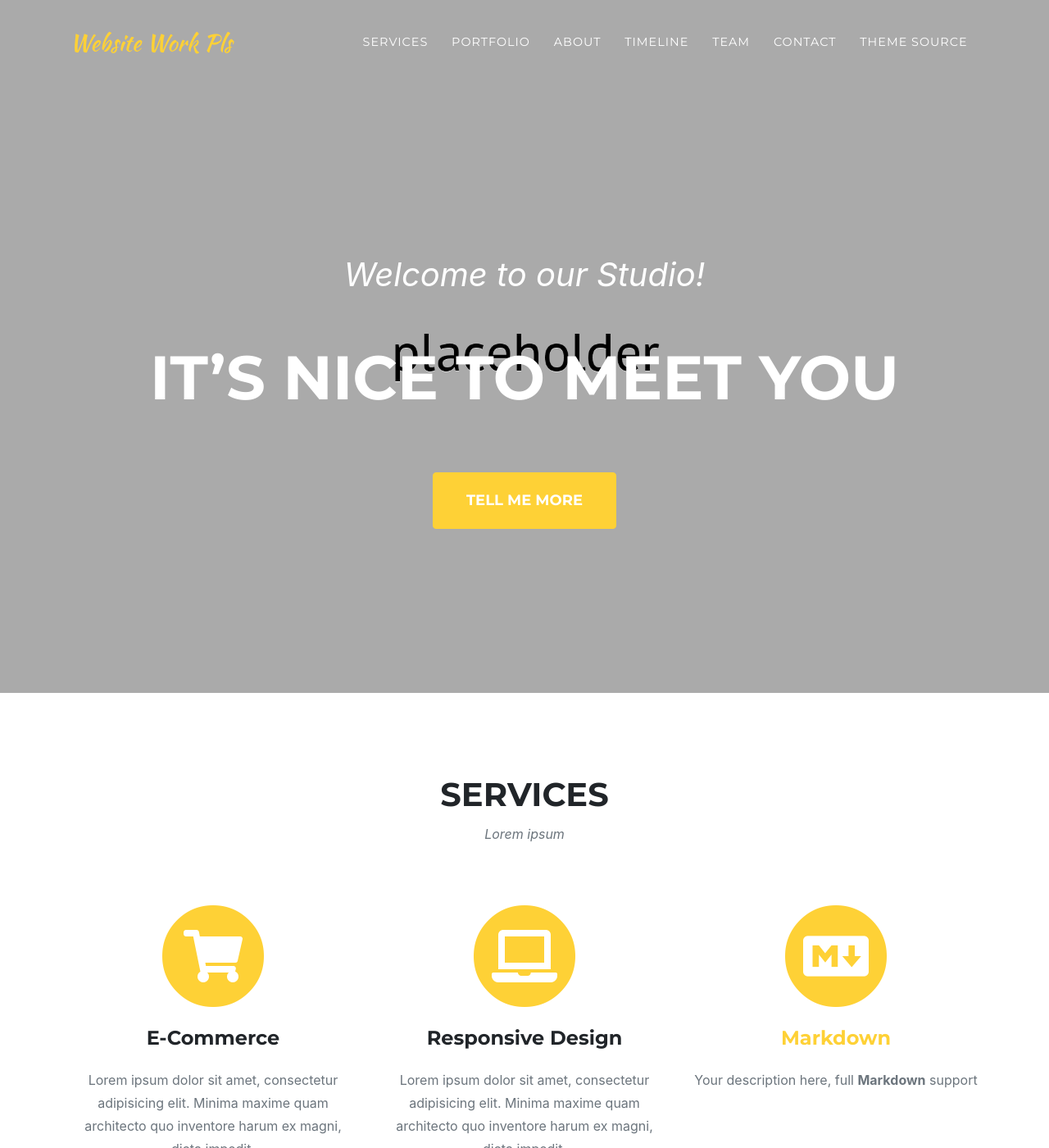
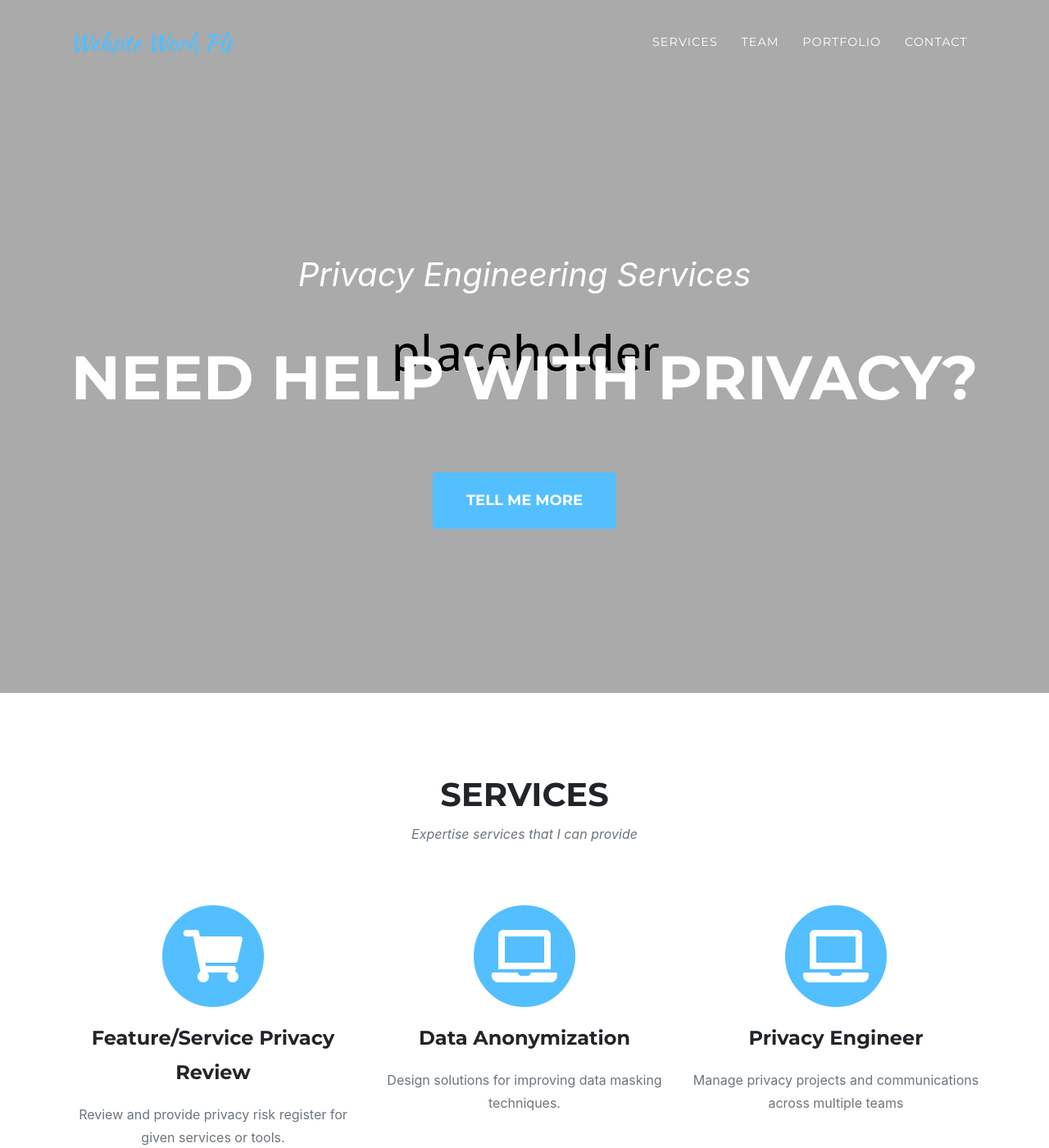
Before and after one commit to jake-integrativeprivacy/jake-integrativeprivacy.github.io, a Jekyll site: the page built from index.md, in a window 1280 px wide and 1400 px high. Shown: the whole window at 82% size. Built offline with Jekyll 4.4.1, drawn with Linux system fonts in a browser that asks for light colours; some web fonts are replaced; some of the changed text lies outside the part shown.

Commit message:
first push to update to myself :)

```diff
--- a/_data/sitetext.yml
+++ b/_data/sitetext.yml
@@ -11,68 +11,74 @@
 # -----------------
 en: &DEFAULT_EN
   header:
-    title: Welcome to our Studio!
-    text: It's Nice To Meet You
+    title: Privacy Engineering Services
+    text: Need help with privacy?
     button: Tell Me More
     buttonlink: "#services"
 
   services:
     title: "Services"
-    text: "Lorem ipsum"
+    text: "Expertise services that I can provide"
     section: services
     list:
-      - title: "E-Commerce"
-        desc: "Lorem ipsum dolor sit amet, consectetur adipisicing elit. Minima maxime quam architecto quo inventore harum ex magni, dicta impedit."
+      - title: "Feature/Service Privacy Review"
+        desc: "Review and provide privacy risk register for given services or tools."
         icon: fas fa-shopping-cart #find more at https://fontawesome.com/icons
-      - title: "Responsive Design"
-        desc: "Lorem ipsum dolor sit amet, consectetur adipisicing elit. Minima maxime quam architecto quo inventore harum ex magni, dicta impedit."
+      - title: "Data Anonymization"
+        desc: "Design solutions for improving data masking techniques."
         icon: fas fa-laptop
-      - title: "[Markdown](https://en.wikipedia.org/wiki/Markdown)"
-        desc: "Your description here, full **Markdown** support"
-        icon: fab fa-markdown
+      - title: "Privacy Engineer"
+        desc: "Manage privacy projects and communications across multiple teams"
+        icon: fas fa-laptop
+      - title: "Full Service Consulting"
+        desc: "Manage privacy projects and communications across multiple teams"
+        icon: fas fa-laptop
+#      - title: "[Markdown](https://en.wikipedia.org/wiki/Markdown)"
+#        desc: "Your description here, full **Markdown** support"
+#        icon: fab fa-markdown
 
   portfolio:
     title: "Portfolio"
-    text: "Lorem ipsum dolor sit amet consectetur."
+    text: "List of projects that I have worked on."
     section: portfolio
     closebutton: "Close Project"
 
-  timeline:
-    title: "Timeline"
-    text: "Lorem ipsum timeline"
-    section: timeline
+#  timeline:
+#    title: "Timeline"
+#    text: "Lorem ipsum timeline"
+#    section: timeline
     # left is the default
     #start_align: "left"
-    events:
-      - title: "Our Humble Beginnings"
-        year: "2009-2011"
-        desc: "Lorem ipsum dolor sit amet, consectetur adipisicing elit. Sunt ut voluptatum eius sapiente, totam reiciendis temporibus qui quibusdam, recusandae sit vero unde, sed, incidunt et ea quo dolore laudantium consectetur!"
-        image: assets/img/timeline/1.jpg
-        alt:
-      - title: "An Agency is Born"
-        year: "March 2011"
-        desc: "Lorem ipsum dolor sit amet, consectetur adipisicing elit. Sunt ut voluptatum eius sapiente, totam reiciendis temporibus qui quibusdam, recusandae sit vero unde, sed, incidunt et ea quo dolore laudantium consectetur!"
-        image: assets/img/timeline/2.jpg
-        alt:
-      - title: "Jekyll Theme is created"
-        year: "2019"
-        desc: "Ravi Riley converted Agency, a Bootstrap-based theme, into a Jekyll theme. The Jekyll theme can be installed as a Ruby gem, or remotely. For more information, visit the documentation."
-        image: assets/img/timeline/3.jpg
-        alt: image alt text
-      - title: "Title"
-        year: "2009-2011"
-        desc: "Your description here, **Markdown** is fully supported."
-        image: assets/img/timeline/4.jpg
-        alt:
+#    events:
+#      - title: "Our Humble Beginnings"
+#        year: "2009-2011"
+#        desc: "Lorem ipsum dolor sit amet, consectetur adipisicing elit. Sunt ut voluptatum eius sapiente, totam reiciendis temporibus qui quibusdam, recusandae sit vero unde, sed, incidunt et ea quo dolore laudantium consectetur!"
+#        image: assets/img/timeline/1.jpg
+#        alt:
+#      - title: "An Agency is Born"
+#        year: "March 2011"
+#        desc: "Lorem ipsum dolor sit amet, consectetur adipisicing elit. Sunt ut voluptatum eius sapiente, totam reiciendis temporibus qui quibusdam, recusandae sit vero unde, sed, incidunt et ea quo dolore laudantium consectetur!"
+#        image: assets/img/timeline/2.jpg
+#        alt:
+#      - title: "Jekyll Theme is created"
+#        year: "2019"
+#        desc: "Ravi Riley converted Agency, a Bootstrap-based theme, into a Jekyll theme. The Jekyll theme can be installed as a Ruby gem, or remotely. For more information, visit the documentation."
+#        image: assets/img/timeline/3.jpg
+#        alt: image alt text
+#      - title: "Title"
+#        year: "2009-2011"
+#        desc: "Your description here, **Markdown** is fully supported."
+#        image: assets/img/timeline/4.jpg
+#        alt:
         # you can enforce the alignment
-        align: right
-    end: "Be Part <br> of Our <br> Story!"
+#        align: right
+#    end: "Be Part <br> of Our <br> Story!"
 
-  about:
-    title: "About Us"
-    text: "our story"
-    body: "Lorem ipsum dolor sit amet, consectetur adipisicing elit. Aut eaque, laboriosam veritatis, quos non quis ad perspiciatis, totam corporis ea, alias ut unde. **Markdown** supported."
-    section: about
+#  about:
+#    title: "About Us"
+#    text: "our story"
+#    body: "Lorem ipsum dolor sit amet, consectetur adipisicing elit. Aut eaque, laboriosam veritatis, quos non quis ad perspiciatis, totam corporis ea, alias ut unde. **Markdown** supported."
+#    section: about
 
   clients:
     section: clients
@@ -94,44 +100,40 @@ en: &DEFAULT_EN
 
   team:
     title: "OUR AMAZING TEAM"
-    text: "Lorem ipsum dolor sit amet consectetur."
+    text: "Team of 1"
     subtext: Lorem ipsum dolor sit amet, consectetur adipisicing elit. Aut eaque, laboriosam veritatis, quos non quis ad perspiciatis, totam corporis ea, alias ut unde. **Markdown** supported.
     section: team
     people:
-      - name: "Kay Garland"
-        role: "Lead Designer"
-        image: assets/img/team/500x500.jpg
+      - name: "Jake Ottenwaelder"
+        role: "Principle Consultant"
+        image: assets/img/team/1.jpg
         social:
-          - url: https://twitter.com
-            icon: fab fa-twitter
-          - url: https://facebook.com
-            icon: fab fa-facebook-f
-          - url: https://linkedin.com
+          - url: https://www.linkedin.com/in/jake-ottenwaelder-02bbb7105/
             icon: fab fa-linkedin-in
-      - name: "Larry Parker"
-        role: "Lead Marketer"
-        image: assets/img/team/2.jpg
-        social:
-          - url: https://twitter.com
-            icon: fab fa-twitter
-          - url: https://facebook.com
-            icon: fab fa-facebook-f
-          - url: https://linkedin.com
-            icon: fab fa-linkedin-in
-      - name: "Diana Perterson"
-        role: "Lead Developer"
-        image: assets/img/team/500x500.jpg
-        social:
-          - url: https://twitter.com
-            icon: fab fa-twitter
-          - url: https://facebook.com
-            icon: fab fa-facebook-f
-          - url: https://linkedin.com
-            icon: fab fa-linkedin-in
+#      - name: "Larry Parker"
+#        role: "Lead Marketer"
+#        image: assets/img/team/2.jpg
+#        social:
+#          - url: https://twitter.com
+#            icon: fab fa-twitter
+#          - url: https://facebook.com
+#            icon: fab fa-facebook-f
+#          - url: https://linkedin.com
+#            icon: fab fa-linkedin-in
+#      - name: "Diana Perterson"
+#        role: "Lead Developer"
+#        image: assets/img/team/500x500.jpg
+#        social:
+#          - url: https://twitter.com
+#            icon: fab fa-twitter
+#          - url: https://facebook.com
+#            icon: fab fa-facebook-f
+#          - url: https://linkedin.com
+#            icon: fab fa-linkedin-in
 
   contact:
     title: "Contact Us"
-    text: "Lorem ipsum or call 123456789"
+    text: "Reach out here or call (804) 832-6074"
     section: contact
     name: "Name*"
     name-validation: "Please enter your name."
@@ -147,16 +149,9 @@ en: &DEFAULT_EN
   footer:
     legal: "Privacy Policy"
     social:
-      - url: https://twitter.com
-        icon: "fab fa-twitter"
-      - url: https://facebook.com
-        icon: "fab fa-facebook-f"
-      - url: https://linkedin.com
-        icon: "fab fa-linkedin-in"
-      - url: https://github.com/raviriley/agency-jekyll-theme
-        icon: "fab fa-github"
-      - url: https://instagram.com
-        icon: "fab fa-instagram"
+      - url: https://www.linkedin.com/in/jake-ottenwaelder-02bbb7105/
+        icon: fab fa-linkedin-in
+
 en-US:
   <<: *DEFAULT_EN
 en-CA:
--- a/_data/style.yml
+++ b/_data/style.yml
@@ -1,5 +1,5 @@
 #Color Customization
-#highlight: "#54bfff"
+highlight: "#54bfff"
 #white: "#FF0000"
 #black: "#000"
 
--- a/_layouts/home.html
+++ b/_layouts/home.html
@@ -4,9 +4,13 @@ layout: default
 {% include navheader.html %}
 
 {% include services.html %}
+{% include team.html %}
 {% include portfolio_grid.html %}
-{% include about.html %}
-{% include timeline.html %}
-{% include team.html %}
 {% include clients.html %}
 {% include contact.html %}
+
+<!--
+    {% include about.html %}
+    {% include timeline.html %}
+
+-->
```
Also changed, not shown: _data/navigation.yml (+8 -8 lines).
